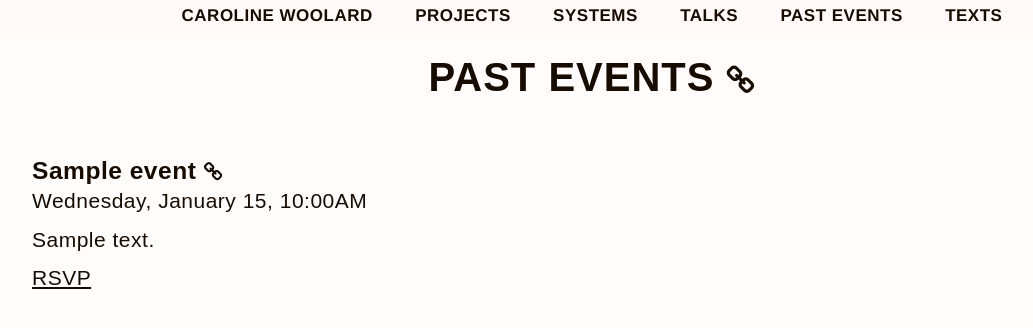
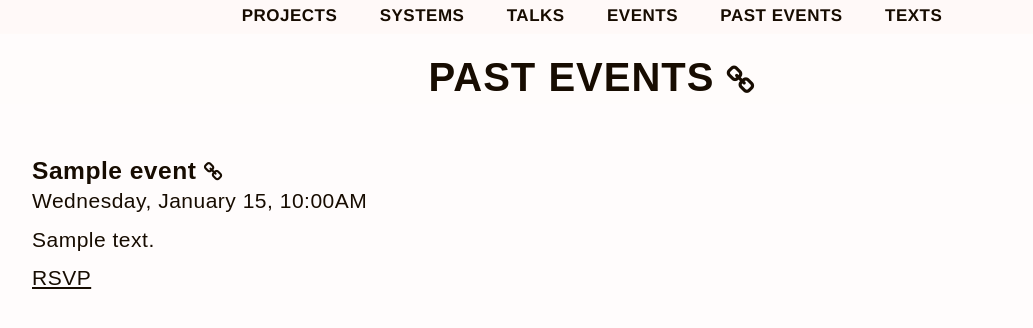
Before and after one commit to jboolean/cwcom, a Django app: template base/templates/past.html in a window 1280 px wide. Shown: the top 328 px of the page, without its empty margins (48-1081 px from the left). Run offline with Django 3.2, Linux system fonts and the light colour scheme; the template is opened without the code that fills it: most values are stand-ins (such as "Sample title", 1, 10 or a date in 2020); some libraries are stand-ins or nearby versions.

Commit message:
Remove "caroline woolard" from navigation menu and add events. fixes #10

```diff
--- a/base/templates/navigation.html
+++ b/base/templates/navigation.html
@@ -1,10 +1,6 @@
 <nav class="navigation">
 	<div class="navigation__navicon">&#9776;</div>
 	<ul class="navigation__menu">
-		<li class="menu__item">
-			<a href="{{ site_url }}#header">Caroline Woolard</a>
-		</li>
-
 		{% if projects %}
 		<li class="menu__item">
 			<a href="{{ site_url }}#projects">Projects</a>
@@ -20,6 +16,12 @@
 		{% if talks %}
 		<li class="menu__item">
 			<a href="{{ site_url }}#talks">Talks</a>
+		</li>
+		{% endif %}
+
+		{% if events %}
+		<li class="menu__item">
+			<a href="{{ site_url }}#events">Events</a>
 		</li>
 		{% endif %}
 
```
